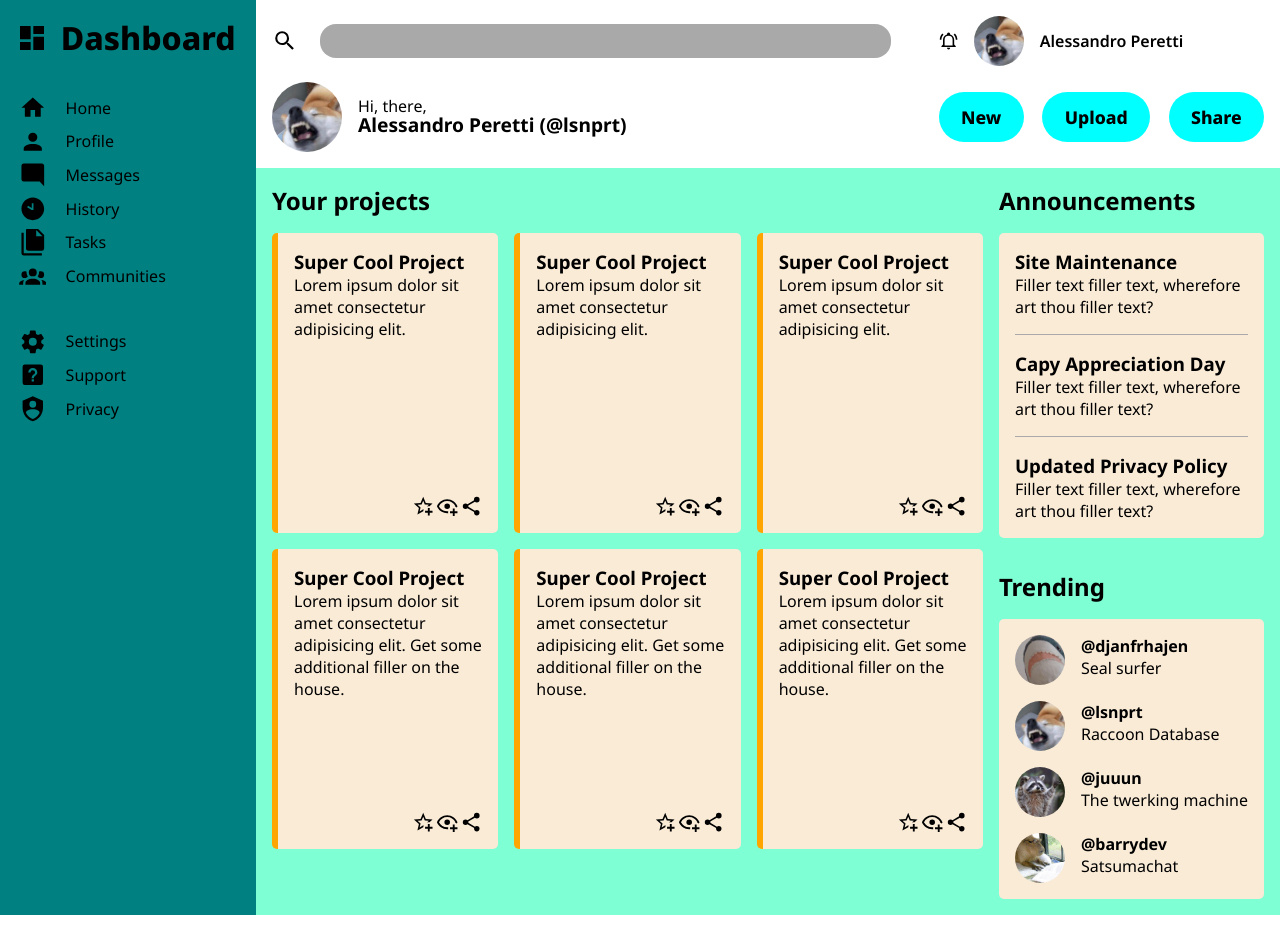
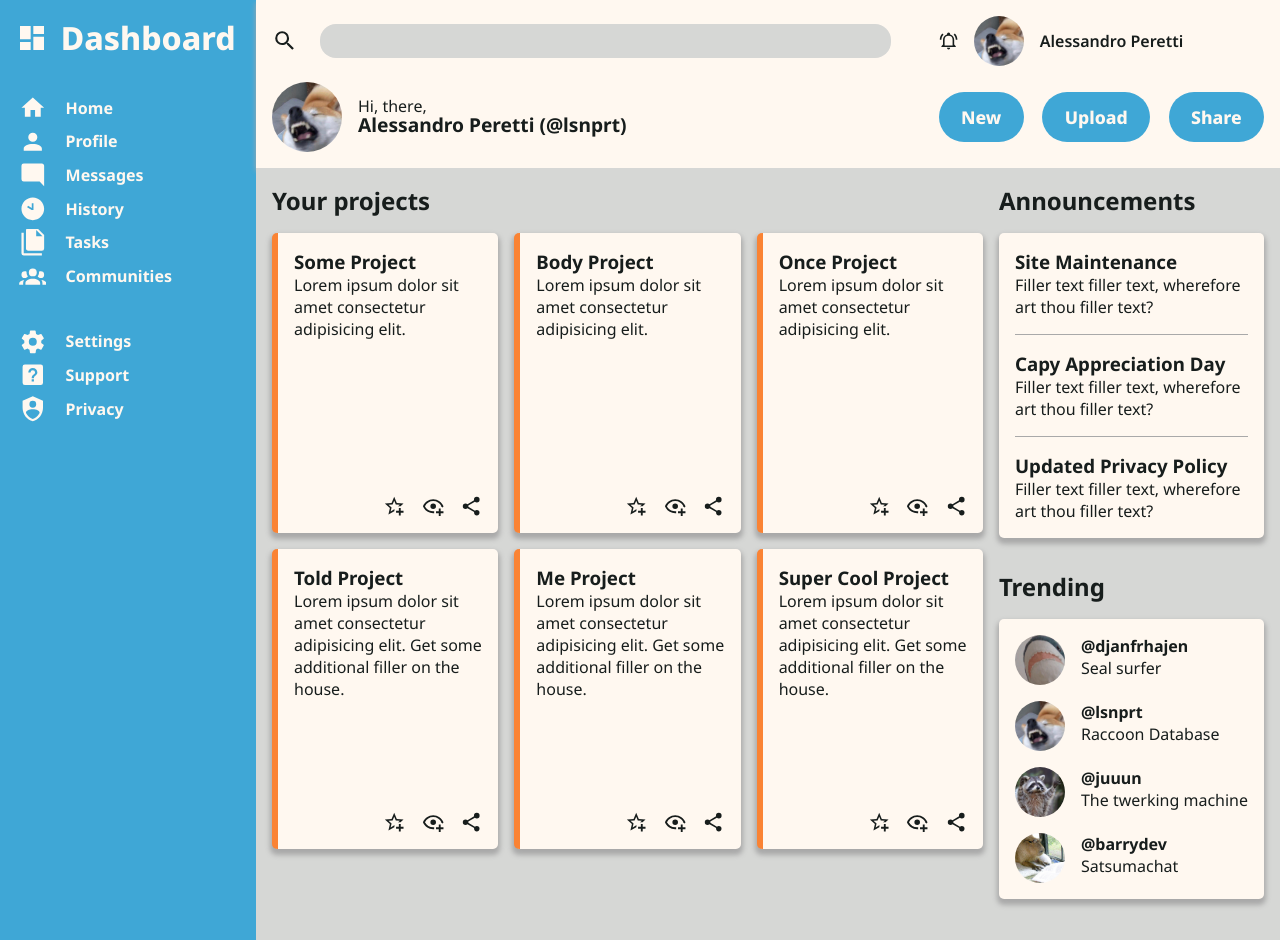
Before and after one commit to lsnprt/admin-dashboard, a plain HTML site: page index.html in a window 1280 px wide. Before the commit the page ends 915 px from the top, so only its background shows below. Drawn offline with Linux system fonts and the light colour scheme.

Commit message:
Add color palette

```diff
--- a/index.html
+++ b/index.html
@@ -115,7 +115,7 @@
         <div class="cards-container">
           <div class="card">
             <div class="card-body">
-              <h3>Super Cool Project</h3>
+              <h3>Some Project</h3>
               <p>Lorem ipsum dolor sit amet consectetur adipisicing elit.</p>
             </div>
             <div class="card-button-group">
@@ -135,7 +135,7 @@
           </div>
           <div class="card">
             <div class="card-body">
-              <h3>Super Cool Project</h3>
+              <h3>Body Project</h3>
               <p>Lorem ipsum dolor sit amet consectetur adipisicing elit.</p>
             </div>
             <div class="card-button-group">
@@ -155,7 +155,7 @@
           </div>
           <div class="card">
             <div class="card-body">
-              <h3>Super Cool Project</h3>
+              <h3>Once Project</h3>
               <p>Lorem ipsum dolor sit amet consectetur adipisicing elit.</p>
             </div>
             <div class="card-button-group">
@@ -175,7 +175,7 @@
           </div>
           <div class="card">
             <div class="card-body">
-              <h3>Super Cool Project</h3>
+              <h3>Told Project</h3>
               <p>Lorem ipsum dolor sit amet consectetur adipisicing elit. Get some additional filler on the house.</p>
             </div>
             <div class="card-button-group">
@@ -195,7 +195,7 @@
           </div>
           <div class="card">
             <div class="card-body">
-              <h3>Super Cool Project</h3>
+              <h3>Me Project</h3>
               <p>Lorem ipsum dolor sit amet consectetur adipisicing elit. Get some additional filler on the house.</p>
             </div>
             <div class="card-button-group">
--- a/style.css
+++ b/style.css
@@ -3,6 +3,11 @@
 
 :root {
   font-family: "Noto Sans", sans-serif;
+  --pumpkin: #fa8334ff;
+  --floral-white: #fff8f0ff;
+  --picton-blue: #3fa7d6ff;
+  --davys-gray: #D6D7D5;
+  --eerie-black: #171d1cff;
 }
 
 * {
@@ -10,6 +15,11 @@
   padding: 0;
   font-family: inherit;
   box-sizing: border-box;
+  color: var(--eerie-black);
+}
+
+text {
+  color: var(--eerie-black);
 }
 
 .grid-wrapper {
@@ -19,7 +29,7 @@
 
 aside {
   grid-row: 1 / 3;
-  background-color: teal;
+  background-color: var(--picton-blue);
   padding: 1rem;
 
   display: grid;
@@ -47,9 +57,20 @@ li > svg {
   padding: 0.2rem;
 }
 
+li {
+  font-weight: 700;
+  color: var(--floral-white);
+}
+
+.logo > svg > path,
+li > svg > path {
+  fill: var(--floral-white);
+}
+
 aside h1 {
   font-size: 2rem;
   font-weight: 800;
+  color: var(--floral-white);
 }
 
 aside > ul {
@@ -71,6 +92,8 @@ header {
   grid-template-columns: 2fr 1fr;
   gap: 1rem;
   padding: 1rem;
+  background-color: var(--floral-white);
+  box-shadow: 0 3px 5px 0 darkgray;
 }
 
 header > div {
@@ -130,26 +153,29 @@ img {
 
 .user-btn {
   border: none;
-  background-color: aqua;
+  background-color: var(--picton-blue);
   padding: 0.8rem 1.4rem;
   font-size: 1.1rem;
   border-radius: 2rem;
   font-weight: 800;
+  color: var(--floral-white);
 }
 
 input{
   border-radius: 1rem;
-  background-color: darkgray;
+  background-color: var(--davys-gray);
   border: none;
   padding: 0.5rem;
+  outline: none;
 }
 
 main {
   display: grid;
   grid-template-columns: 3fr 1fr;
+  grid-template-rows: 1fr 1fr;
   gap: 2rem 1rem;
   padding: 1rem;
-  background-color: aquamarine;
+  background-color: var(--davys-gray);
 }
 
 main h2{
@@ -162,7 +188,7 @@ main h2{
 
 .cards-container {
   display: grid;
-  grid-template-columns: repeat(auto-fit, minmax(200px, 1fr));
+  grid-template-columns: repeat(auto-fit, minmax(220px, 1fr));
   grid-auto-rows: minmax(300px, 1fr);
   gap: 1rem
 }
@@ -170,10 +196,11 @@ main h2{
 .card,
 .trending-card,
 .announcements-card {
-  background-color: antiquewhite;
+  background-color: var(--floral-white);
   border-radius: 5px;
   padding: 1rem;
   display: grid;
+  box-shadow: 0 4px 5px 2px darkgray;
 }
 
 .trending-card,
@@ -196,9 +223,9 @@ a {
 
 .card {
   gap: 3rem;
-  grid-template-columns: 1fr 1fr;
+  grid-template-columns: 1fr auto;
   grid-template-rows: 1fr auto;
-  border-left: 6px solid orange;
+  border-left: 6px solid var(--pumpkin);
 }
 
 .card-body{
@@ -209,6 +236,7 @@ a {
   grid-row: 2;
   grid-column: 2;
   display: grid;
+  gap: 1rem;
   grid-auto-flow: column;
   justify-content: space-between;
 }
@@ -217,6 +245,10 @@ a {
   height: 1.4rem;
 }
 
+svg > path {
+  fill: var(--eerie-black);
+}
+
 .anmt:not(:last-child) {
   padding-bottom: 1rem;
   border-bottom: 1px solid darkgray;
```
